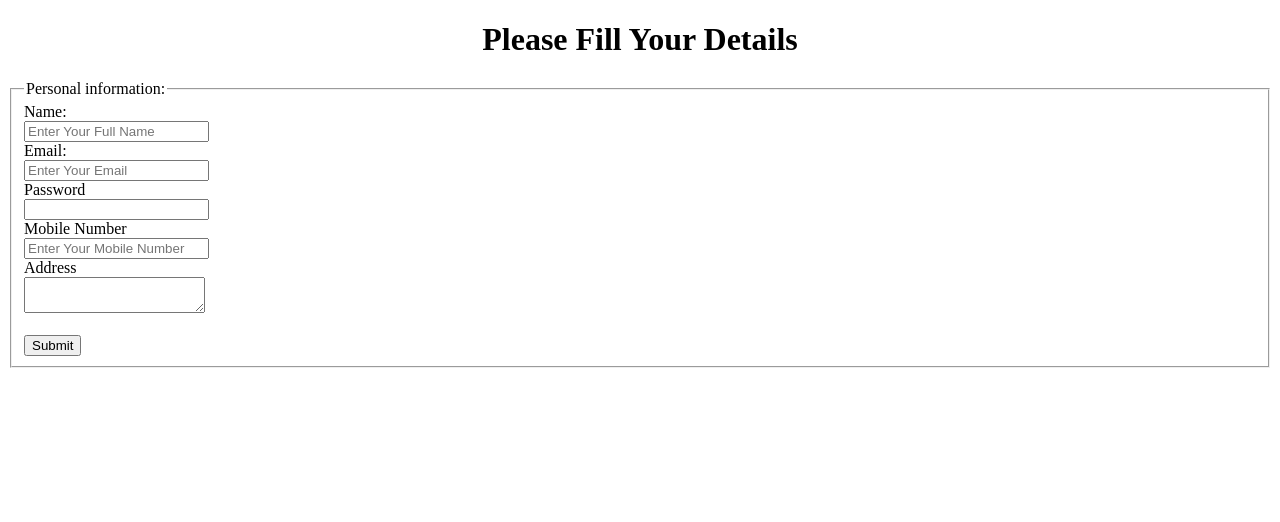
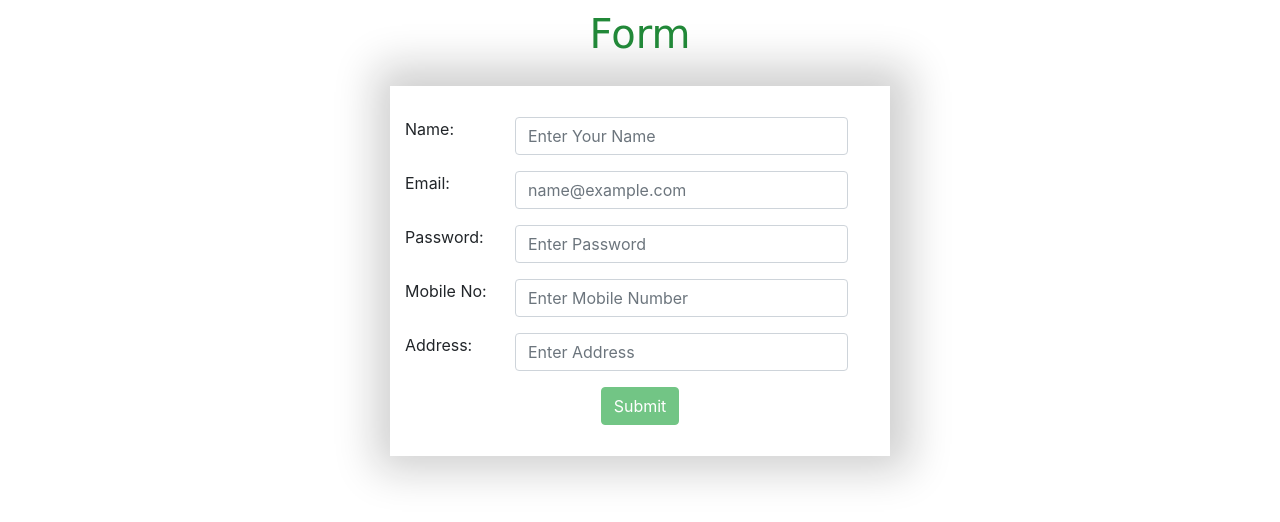
Before and after one commit to qtcoder999/form-frontend, a plain HTML site: page index.html in a window 1280 px wide. Drawn offline with nearby package versions, Linux system fonts and the light colour scheme; no server answers.

Commit message:
changes in front-end

```diff
--- /dev/null
+++ b/css/style.css
@@ -0,0 +1,31 @@
+font{
+    color: #218838;
+    font-family :cursive;
+}
+.myForm{
+    display: block;
+    outline: 1em ;
+    -webkit-box-shadow: 3px -3px 40px 17px rgba(16, 16, 17, 0.2);
+    -moz-box-shadow: 3px -3px 40px 17px rgba(16, 16, 17, 0.2);
+    box-shadow: 3px -3px 40px 17px rgba(16, 16, 17, 0.2);
+    margin-top:20px;
+    padding: 15px;
+    max-width:500px;
+    margin:0 auto;
+    }
+h1{
+    padding: 10px 0 20px 0;
+    text-align: center;
+}
+img{
+    height:60px;
+    width:60px;
+    display:none;
+    margin: 0 auto;
+}
+p{
+    color:red;
+}
+#submitArea{
+    text-align: center;
+}
--- a/index.html
+++ b/index.html
@@ -1,118 +1,54 @@
-<!DOCTYPE html>
+<!Doctype html>
 <html>
 
 <head>
-    <style>
-        h1{
-          text-align: center;
-      }
-      </style>
-
+    <title>Form</title>
+    <link rel="shortcut icon" href="https://images.vexels.com/media/users/3/134792/isolated/preview/11021ac040438214430837e55f4225b7-3d-smile-emoticon-emoji-by-vexels.png">
+    <link rel="stylesheet" href="https://stackpath.bootstrapcdn.com/bootstrap/4.1.3/css/bootstrap.min.css" integrity="sha384-MCw98/SFnGE8fJT3GXwEOngsV7Zt27NXFoaoApmYm81iuXoPkFOJwJ8ERdknLPMO"
+        crossorigin="anonymous">
+    <link rel="stylesheet" href="css/style.css">
     <script src="https://ajax.googleapis.com/ajax/libs/jquery/3.3.1/jquery.min.js"></script>
 </head>
 
-<body>
+<body class="container">
+    <h1>
+        <font>Form</font>
+    </h1>
 
-    <h1>Please Fill Your Details</h1>
+    <div class="myForm">
+        <div>
+            <img alt="smiley" id="emoji">
+        </div>
+        <p></p>
+        <form method="POST" onkeyup="keypressed()">
+            <div class="form-group row">
+                <label for="name" class="col-3">Name:</label>
+                <input type="text" id="name" class="form-control col-8" class="form-control" placeholder="Enter Your Name">
+            </div>
+            <div class="form-group row">
+                <label for="email" class="col-3">Email:</label>
+                <input type="email" id="email" class="form-control col-8" placeholder="name@example.com">
+            </div>
+            <div class="form-group row">
+                <label for="password" class="col-3">Password:</label>
+                <input type="password" name="" id="password" class="form-control col-8" placeholder="Enter Password">
+            </div>
+            <div class="form-group row">
+                <label for="contact" class="col-3">Mobile No:</label>
+                <input type="tel" name="mobile" id="contact" pattern="\d{10}" maxlength="10" class="form-control col-8" placeholder="Enter Mobile Number">
+            </div>
+            <div class="form-group row">
+                <label for="address" class="col-3">Address:</label>
+                <input type="text" id="address" class="form-control col-8" placeholder="Enter Address">
+            </div>
+            <div class="form-group" id="submitArea">
+                <input type="submit" id="submitbtn" value="Submit" onclick="testData(event)" disabled class="btn btn-success">
+            </div>
+        </form>
+    </div>
 
-    <form id="mainForm" method="POST" name="Form">
-        <fieldset>
-            <legend>Personal information:</legend>
-            Name:<br>
-            <input type="text" id="name" name="name" placeholder="Enter Your Full Name">
-            <br>
-            Email:<br>
-            <input type="text" id="email" name="email" placeholder="Enter Your Email">
-            <br>
-            Password<br>
-            <input type="password" id="pass1" name="password">
-            <br>
-            Mobile Number<br>
-            <input type="text" id="Number" name="mobile" placeholder="Enter Your Mobile Number" onfocusout="mobileCheck()">
-            <br>
-            Address<br>
-            <textarea id="address" name="address"></textarea>
-            <br><br>
-            <input type="button" id="submit" value="Submit">
-        </fieldset>
-    </form>
 
+    <script src="js/script5.js"></script>
 </body>
 
-<script>
-
-    document.getElementById("submit").addEventListener("click", sendData);
-
-
-
-    function init() {
-        $.ajax({
-            url: 'http://localhost:4500/contactpoint',
-
-            error: function () {
-
-            },
-
-            success: function (data) {
-                var json = JSON.parse(data);
-
-                document.getElementById("name").value = json.name;
-                document.getElementById("email").value = json.email;
-                document.getElementById("Number").value = json.mobile;
-                document.getElementById("address").value = json.address;
-            },
-            type: 'POST'
-        });
-
-    }
-
-
-    function mobileCheck() {
-        const mobile = document.getElementById('Number').value;
-        if (mobile.length > 10) {
-            alert('Please Enter 10 digit number');
-        }
-        else if (mobile.length < 10) {
-            alert('Please Enter 10 digit number');
-        }
-
-    }
-
-    var $inputs = $("#name, #email, #number, #address ");
-
-    $inputs.on('keyup', function () {
-        var flag = false;
-
-        $inputs.each(function () {
-            if (!$(this).val()) {
-                flag = true;
-            }
-        });
-
-        // $("#submit").prop("disabled", flag);
-
-    });
-
-    function sendData() {
-        var data = JSON.parse(JSON.stringify(jQuery('#mainForm').serializeArray()));
-        console.log(data);
-        var data1 = data;
-        console.log("Submitted");
-        $.ajax({
-            url: 'http://localhost:4500/submitpoint',
-            data: data1,
-            error: function () {
-
-            },
-
-            success: function (data) {
-                console.log(data);
-            },
-            type: 'POST'
-        });
-    }
-    init();
-
-</script>
-
 </html>
--- /dev/null
+++ b/js/script5.js
@@ -0,0 +1,90 @@
+// Create a simple 5 field form (name, email, password, mobile no. and address) with a submit button, which upon clicked, posts the data of the form to a mock server as JSON.
+
+function init() {
+    $.ajax({
+        url: 'http://localhost:4500/contactpoint',
+
+        error: function () {
+
+        },
+
+        success: function (data) {
+            var json = JSON.parse(data);
+            console.log("Received:\t", json);
+            document.getElementById("name").value = json.name;
+            document.getElementById("email").value = json.email;
+            document.getElementById("contact").value = json.mobile;
+            document.getElementById("address").value = json.address;
+        },
+        type: 'POST'
+    });
+
+}
+
+function keypressed() {
+
+    var name1 = document.getElementById('name').value;
+    var email1 = document.getElementById('email').value;
+    var password1 = document.getElementById('password').value;
+    var contact1 = document.getElementById('contact').value;
+    var address1 = document.getElementById('address').value;
+    var submitbtn1 = document.getElementById('submitbtn');
+
+    var image = document.getElementById('emoji');
+
+
+    var numbers = /^[0-9]+$/;
+
+    if ((name1 === '') || (email1 === '') || (password1 === '') || (contact1 === '') || (address1 === '')) {
+        image.style.display = 'block';
+        image.setAttribute("src","https://vignette.wikia.nocookie.net/township/images/6/64/Excited_smiley.png/revision/latest?cb=20150831155844") ;
+        submitbtn1.disabled = true;
+    }
+    else {
+        image.style.display = 'block';
+        image.setAttribute("src","https://images-na.ssl-images-amazon.com/images/I/715vwvP5ZEL.png") ;
+        submitbtn1.disabled = false;
+    }
+
+    //Contact Validation
+
+    if (contact1.length >= 1) {
+        if (contact1.length < 10 || contact1.length > 10 || (!contact1.match(numbers))) {
+            image.style.display = 'block';
+        image.setAttribute("src","http://www.stickpng.com/assets/images/580b57fcd9996e24bc43c4bf.png") ;
+            document.querySelector('p').textContent = " * Please enter currect mobile number";
+        }
+        else {
+            document.querySelector('p').textContent = '';
+        }
+
+    }
+}
+
+function testData(e) {
+    var name1 = document.getElementById('name').value;
+    var email1 = document.getElementById('email').value;
+    var password1 = document.getElementById('password').value;
+    var contact1 = document.getElementById('contact').value;
+    var address1 = document.getElementById('address').value;
+
+    var data = {};
+    data.name = name1;
+    data.email = email1;
+    data.password = password1;
+    data.mobile = contact1;
+    data.address = address1;
+
+    //console.log(data);
+    $.ajax({
+        url: 'http://localhost:4500/submitpoint',
+        data: data,
+        success: function (data) {
+            //console.log(data);
+        },
+        type: 'POST'
+    });
+    e.preventDefault();
+}
+
+init();
```
